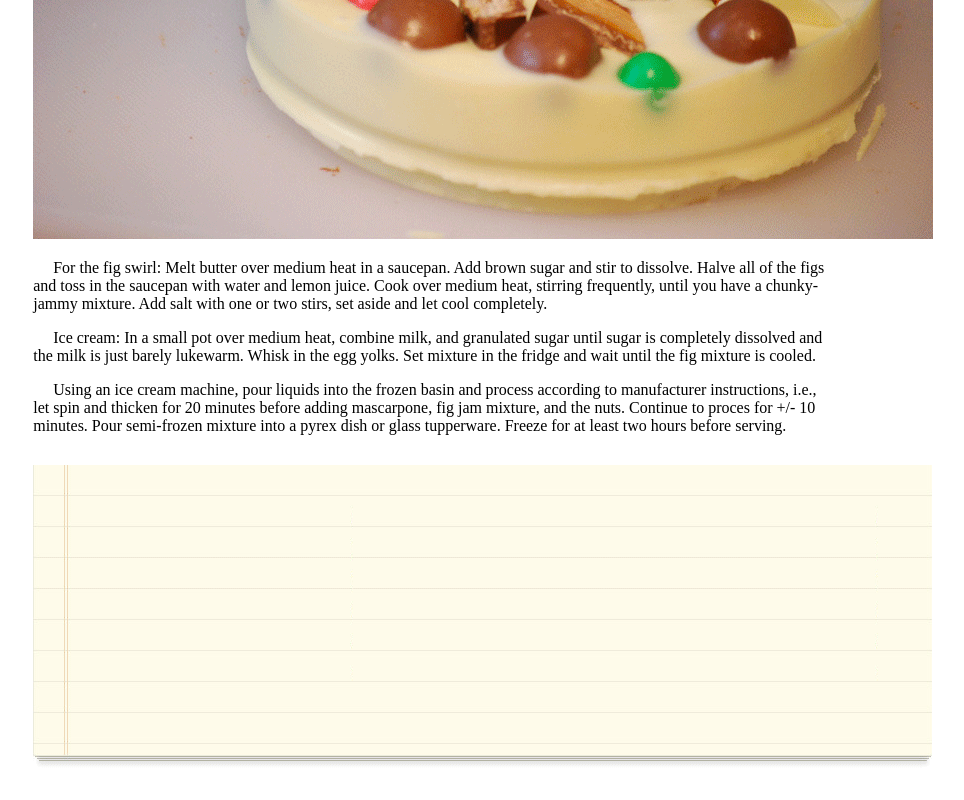
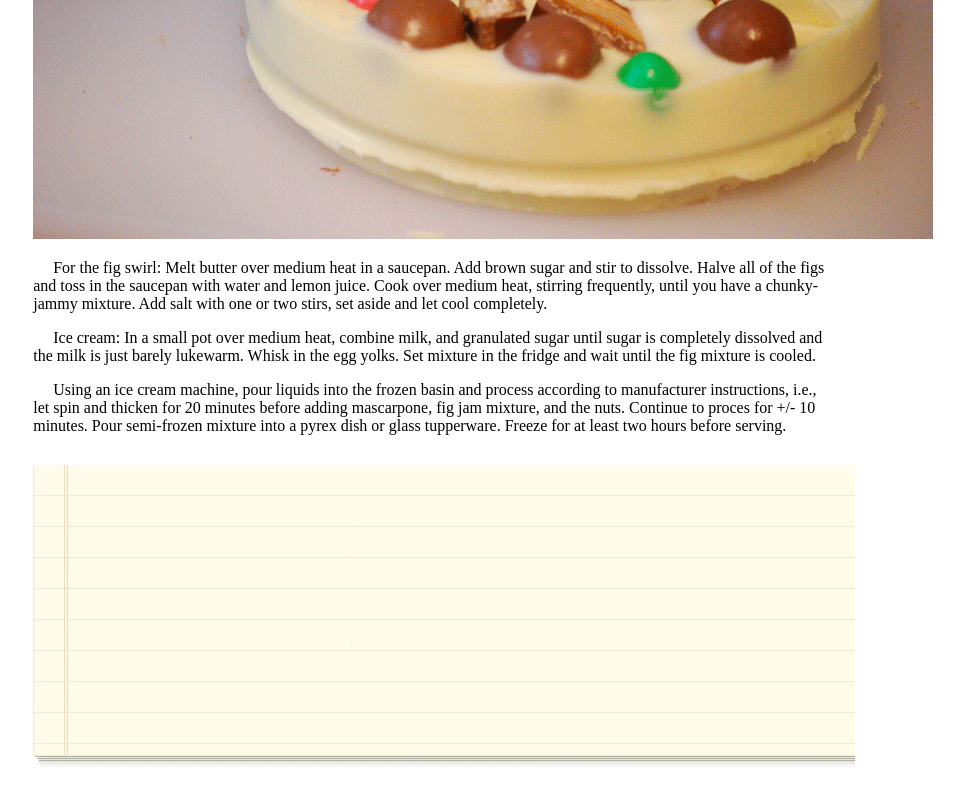
Before and after one commit to rh24/chocolate-pizza, a plain HTML site: page index.html in a window 1280 px wide. Shown: the part 478-1278 px from the top of the page, without its empty margins (196-1160 px from the left). Drawn offline with Linux system fonts and the light colour scheme; a script that the page names is missing.

Commit message:
Make list background image of div

```diff
--- a/css/main.css
+++ b/css/main.css
@@ -24,8 +24,14 @@ section {
 }
 
 div.list {
+  background-image: url('../lab-assets/list-bg.png');
   max-width: 65%;
   margin-left: auto;
   margin-right: auto;
   margin-top: 30px;
+  min-height: 305px;
+
 }
+
+div.list {
+}
--- a/index.html
+++ b/index.html
@@ -23,7 +23,6 @@
   </section>
   <article>
     <div class="list">
-      <img src="./lab-assets/list-bg.png" />
     </div>
   </article>
   <section class="ingredients">
```
